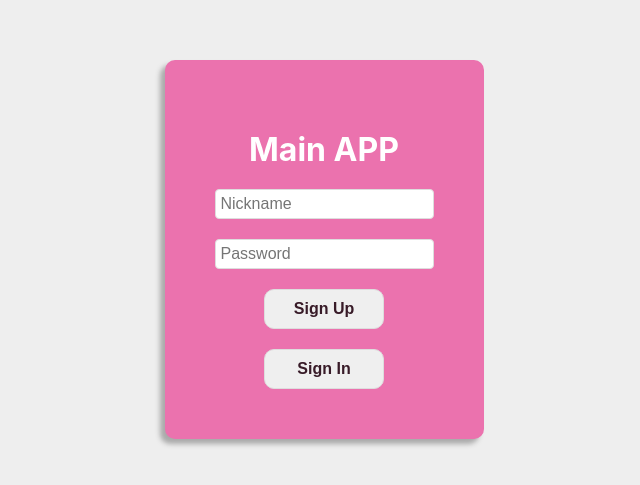
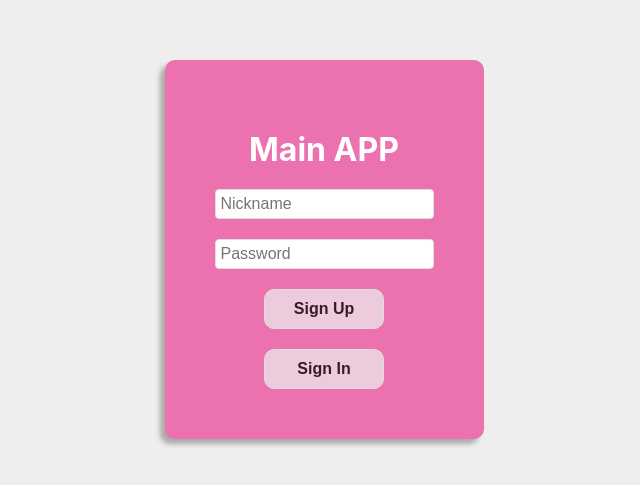
Before and after one commit to eddarv/main-app-logger, a Next.js app: page / in a window 1280 px wide. Shown: the part 151-636 px from the top of the page, without its empty margins (316-956 px from the left). Built offline with nearby package versions, Linux system fonts and the light colour scheme.

Commit message:
cambios finales 2

```diff
--- a/components/Form.js
+++ b/components/Form.js
@@ -3,10 +3,10 @@ import styles from '../styles/Home.module.css'
 const Form = ({handleChange, form, handleSubmit}) => {
     return (
         <form onSubmit={(e)=>e.preventDefault} autoComplete="off" className={styles.form}>
-            <input type="text" name="nickname" placeholder="Nickname" onChange={handleChange} value={form.nickname} className={`${styles.form_el} ${styles.text}`}/>
-            <input type="password" name="password" placeholder="Password" onChange={handleChange} value={form.password} className={`${styles.form_el} ${styles.text}`}/>
-            <input className={`${styles.button} ${ (!form.nickname|| form.password.length<8 || form.password.length>50 || form.nickname.length>20) ? "disabled" : ""} ${styles.form_el} `}  type="button" value="Sign Up" onClick={handleSubmit}/>
-            <input className={`${styles.button} ${ (!form.nickname|| form.password.length<8 || form.password.length>50 || form.nickname.length>20) ? "disabled" : ""} ${styles.form_el}`} type="button" value="Sign In" onClick={handleSubmit}/>
+            <input type="text" name="nickname" placeholder="Nickname" onChange={handleChange} value={form.nickname} className={`${styles.form_el} ${styles.text}`} required/>
+            <input type="password" name="password" placeholder="Password" onChange={handleChange} value={form.password} className={`${styles.form_el} ${styles.text}`} required/>
+            <input className={`${styles.button} ${ (!form.nickname|| form.password.length<8 || form.password.length>50 || form.nickname.length>20) ? styles.disabled : ""} ${styles.form_el} `}  type="button" value="Sign Up" onClick={handleSubmit}/>
+            <input className={`${styles.button} ${ (!form.nickname|| form.password.length<8 || form.password.length>50 || form.nickname.length>20) ? styles.disabled : ""} ${styles.form_el}`} type="button" value="Sign In" onClick={handleSubmit}/>
         </form>
     );
 }
--- a/components/Posts.js
+++ b/components/Posts.js
@@ -67,8 +67,8 @@ const Posts = ({nickname, children}) => {
 
     const createNewPost = (e) => {
         e.preventDefault()
+        if(!form.title||!form.content) return
         setShowWindow(false)
-        if(!form.title||!form.content) return
         customFetch(optionsPost)
         setForm(initialForm)
     }
```
